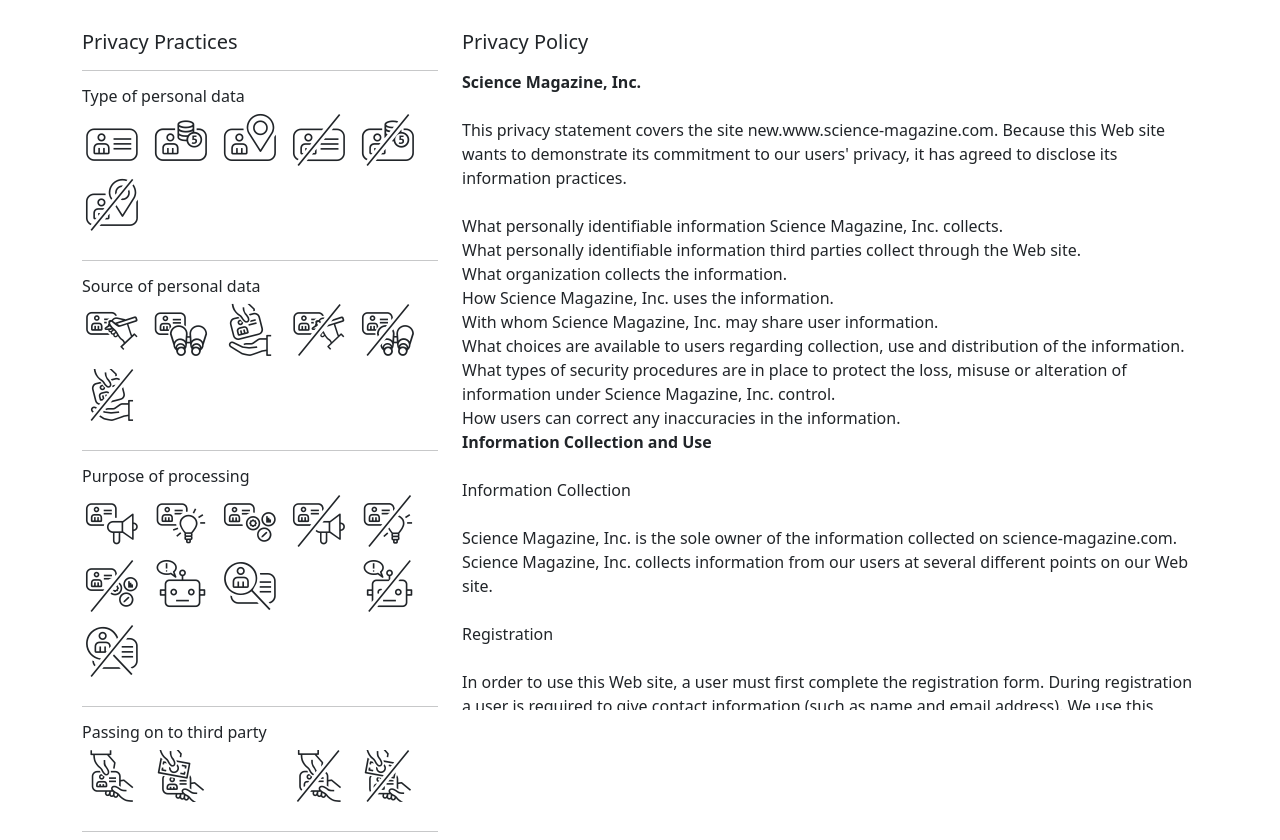
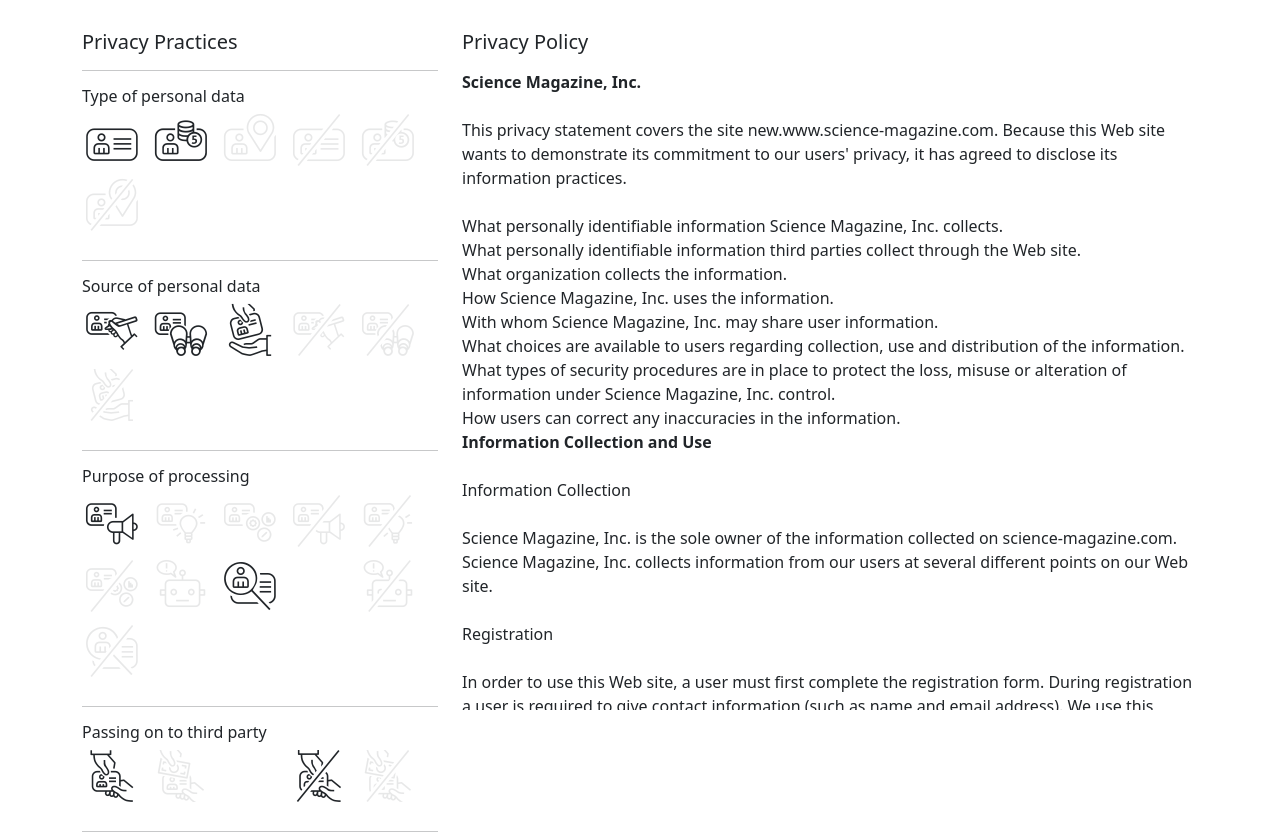
Before and after one commit to missnara/privacy-policy-survey, a plain HTML site: page policy-g3p3/icon/index.html in a window 1280 px wide. Drawn offline with nearby package versions, Linux system fonts and the light colour scheme.

Commit message:
policy g3p3 inactive icons added

```diff
--- a/policy-g3p3/icon/index.html
+++ b/policy-g3p3/icon/index.html
@@ -24,14 +24,14 @@
                   onclick="highlight('tpd-gen', 'icon1')"></i>
                <i id="icon2" class="icon pi-financial-data" title="Financial Data"
                   onclick="highlight('tpd-fin', 'icon2')"></i>
-               <i id="icon4" class="icon pi-location-data" title="Location Data"
+               <i id="icon4" class="icon pi-location-data inactive" title="Location Data"
                   onclick="highlight('tpd-loc', 'icon4')"></i>
 
-               <i id="icon1n" class="icon pi-general-data-neg" title="General Data"
+               <i id="icon1n" class="icon pi-general-data-neg inactive" title="General Data"
                   onclick="highlight('tpd-gen-neg', 'icon1n')"></i>
-               <i id="icon2n" class="icon pi-financial-data-neg" title="Financial Data"
+               <i id="icon2n" class="icon pi-financial-data-neg inactive" title="Financial Data"
                   onclick="highlight('tpd-fin-neg', 'icon2n')"></i>
-               <i id="icon4n" class="icon pi-location-data-neg" title="Location Data"
+               <i id="icon4n" class="icon pi-location-data-neg inactive" title="Location Data"
                   onclick="highlight('tpd-loc-neg', 'icon4n')"></i>
                <!-- <i id="icon3" class="icon pi-health-data" title="Health Data"
                                  onclick="highlight('tpd-hea', 'icon3')"></i> -->
@@ -51,11 +51,11 @@
                <i id="icon9" class="icon pi-received-data" title="Received Data"
                   onclick="highlight('spd-rec', 'icon9')"></i>
 
-               <i id="icon7n" class="icon pi-provided-data-neg" title="Provided Data"
+               <i id="icon7n" class="icon pi-provided-data-neg inactive" title="Provided Data"
                   onclick="highlight('spd-pro-neg', 'icon7n')"></i>
-               <i id="icon8n" class="icon pi-collected-data-neg" title="Collected Data"
+               <i id="icon8n" class="icon pi-collected-data-neg inactive" title="Collected Data"
                   onclick="highlight('spd-col-neg', 'icon8n')"></i>
-               <i id="icon9n" class="icon pi-received-data-neg" title="Received Data"
+               <i id="icon9n" class="icon pi-received-data-neg inactive" title="Received Data"
                   onclick="highlight('spd-rec-neg', 'icon9n')"></i>
             </div>
             <hr />
@@ -63,28 +63,28 @@
             <div class="mb-2">
                <h6>Purpose of processing</h6>
                <i id="icon10" class="icon pi-marketing" title="Marketing" onclick="highlight('pp-mar', 'icon10')"></i>
-               <i id="icon11" class="icon pi-product-development" title="Service/Product Development"
+               <i id="icon11" class="icon pi-product-development inactive" title="Service/Product Development"
                   onclick="highlight('pp-dev', 'icon11')"></i>
-               <i id="icon12" class="icon pi-other-purposes" title="Other Purposes"
+               <i id="icon12" class="icon pi-other-purposes inactive" title="Other Purposes"
                   onclick="highlight('pp-oth', 'icon12')"></i>
 
-               <i id="icon10n" class="icon pi-marketing-neg" title="Marketing"
+               <i id="icon10n" class="icon pi-marketing-neg inactive" title="Marketing"
                   onclick="highlight('pp-mar-neg', 'icon10n')"></i>
-               <i id="icon11n" class="icon pi-product-development-neg" title="Service/Product Development"
+               <i id="icon11n" class="icon pi-product-development-neg inactive" title="Service/Product Development"
                   onclick="highlight('pp-dev-neg', 'icon11n')"></i>
-               <i id="icon12n" class="icon pi-other-purposes-neg" title="Other Purposes"
+               <i id="icon12n" class="icon pi-other-purposes-neg inactive" title="Other Purposes"
                   onclick="highlight('pp-oth-neg', 'icon12n')"></i>
 
 
-               <i id="icon13" class="icon pi-automated-decision-making" title="Automated Decision Making"
+               <i id="icon13" class="icon pi-automated-decision-making inactive" title="Automated Decision Making"
                   onclick="highlight('pp-aut', 'icon13')"></i>
                <i id="icon14" class="icon pi-profiling" title="Profiling" onclick="highlight('pp-pro', 'icon14')"></i>
 
                <i id="placeholder-icon" class="icon placeholder-icon pi-data-transfers"></i>
 
-               <i id="icon13n" class="icon pi-automated-decision-making-neg" title="Automated Decision Making"
+               <i id="icon13n" class="icon pi-automated-decision-making-neg inactive" title="Automated Decision Making"
                   onclick="highlight('pp-aut-neg', 'icon13n')"></i>
-               <i id="icon14n" class="icon pi-profiling-neg" title="Profiling"
+               <i id="icon14n" class="icon pi-profiling-neg inactive" title="Profiling"
                   onclick="highlight('pp-pro-neg', 'icon14n')"></i>
             </div>
             <hr />
@@ -93,13 +93,13 @@
                <h6>Passing on to third party</h6>
                <i id="icon15" class="icon pi-data-transfers" title="Data Transfers"
                   onclick="highlight('ptp-tra', 'icon15')"></i>
-               <i id="icon16" class="icon pi-data-sale" title="Data Sale" onclick="highlight('ptp-sal', 'icon16')"></i>
+               <i id="icon16" class="icon pi-data-sale inactive" title="Data Sale" onclick="highlight('ptp-sal', 'icon16')"></i>
 
                <i id="placeholder-icon" class="icon placeholder-icon pi-data-transfers"></i>
 
                <i id="icon15n" class="icon pi-data-transfers-neg" title="Data Transfers"
                   onclick="highlight('ptp-tra-neg', 'icon15n')"></i>
-               <i id="icon16n" class="icon pi-data-sale-neg" title="Data Sale"
+               <i id="icon16n" class="icon pi-data-sale-neg inactive" title="Data Sale"
                   onclick="highlight('ptp-sal-neg', 'icon16n')"></i>
             </div>
             <hr />
```
